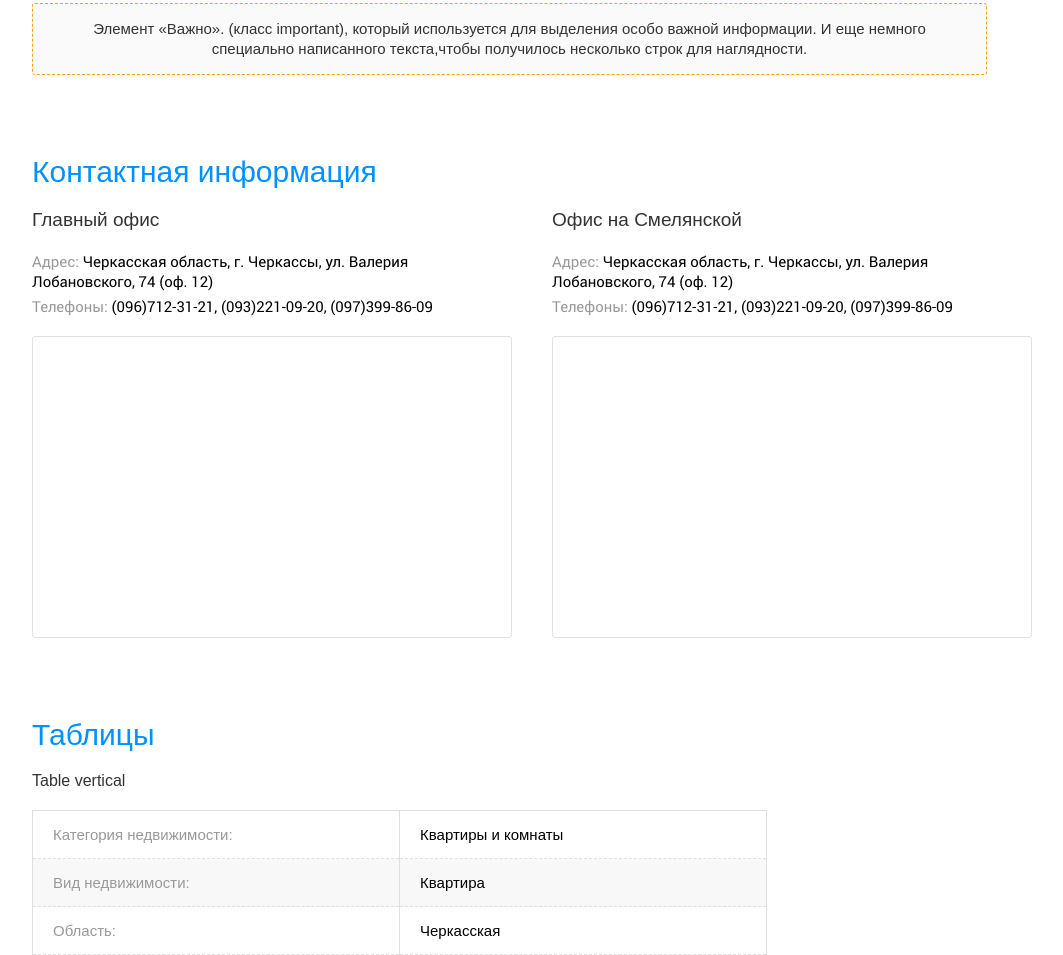
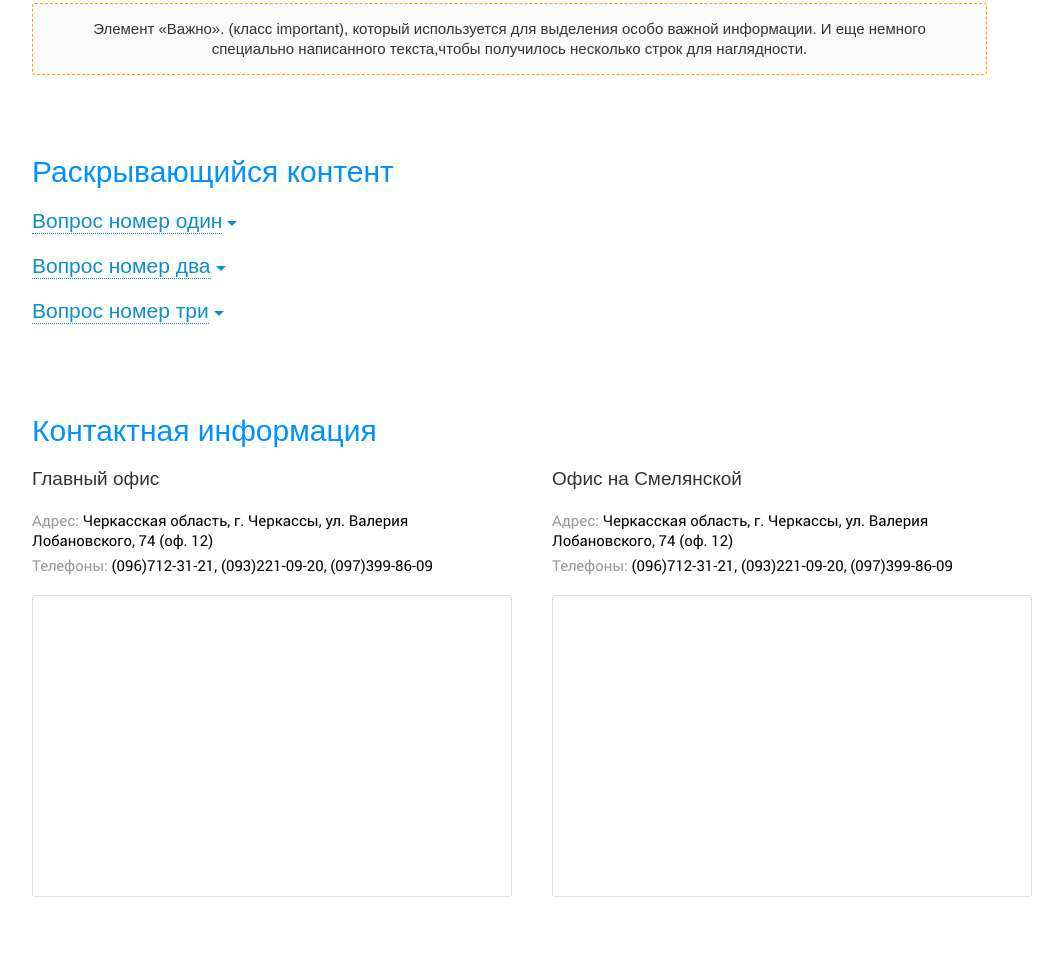
Before and after one commit to andkh/neru-angular, a plain HTML site: page index.html in a window 1280 px wide. Shown: the part 3100-4055 px from the top of the page, without its empty margins (8-1071 px from the left). Drawn offline with Linux system fonts and the light colour scheme; some packages are replaced by stand-ins of ours.

Commit message:
Finished Hide Content

```diff
--- a/index.html
+++ b/index.html
@@ -252,6 +252,23 @@
     <p class="important">Элемент «Важно». (класс important), который используется для выделения особо важной информации. И еще немного специально
         написанного текста,чтобы получилось несколько строк для наглядности.</p>
 </section>
+<section class="container-drop-content">
+    <h2>Раскрывающийся контент</h2>
+    <ul class="list-questions">
+        <li>
+            <a href="#" class="question" slider-toggle>Вопрос номер один</a>
+            <span class="answer">Ответ на вопрос номер один</span>
+        </li>
+        <li>
+            <a href="#" class="question" slider-toggle>Вопрос номер два</a>
+            <span class="answer">Ответ на вопрос номер два</span>
+        </li>
+        <li>
+            <a href="#" class="question" slider-toggle>Вопрос номер три</a>
+            <span class="answer">Ответ на вопрос номер три</span>
+        </li>
+    </ul>
+</section>
 <section class="container-contact">
     <h2>Контактная информация</h2>
     <ul class="list-contacts">
--- a/js/directives.js
+++ b/js/directives.js
@@ -217,3 +217,28 @@ app.run(function($rootScope) {
         {address: "600 pennsylvania ave, washington DC",  "class": "my2"}
     ];
 });
+
+// Show/Hide Content
+app
+    .directive('sliderToggle', function() {
+        return {
+            restrict: 'AE',
+            link: function(scope, element, attrs) {
+                var target = element.next()[0];
+                element.parent().addClass('close');
+
+                attrs.expanded = false;
+
+                element.bind('click', function() {
+                    if(!attrs.expanded) {
+                        element.parent().removeClass('close').addClass('open');
+                        target.style.height = '16px';
+                    } else {
+                        element.parent().removeClass('open').addClass('close');
+                        target.style.height = 0;
+                    }
+                    attrs.expanded = !attrs.expanded;
+                });
+            }
+        }
+    });
--- a/styles/scss/_global.scss
+++ b/styles/scss/_global.scss
@@ -573,6 +573,50 @@ input#errorInput {
     }
   }
 }
+/* Show/hide Content */
+.list-questions {
+  li {
+    margin-top: 10px;
+    &:first-child {
+      margin: 0;
+    }
+  }
+  .question {
+    position: relative;
+    display: inline-block;
+    margin-bottom: 10px;
+    border-bottom: 1px dotted #0d8ecf;
+    font: 21px 'PT Sans', sans-serif;
+    color: #0d8ecf;
+    cursor: pointer;
+    &:after {
+      content: "";
+      position: absolute;
+      top: 12px;
+      right: -15px;
+      border: 5px solid transparent;
+      border-top: 5px solid #0d8ecf;
+    }
+  }
+  .answer {
+    display: block;
+  }
+}
+.container-drop-content {
+  .open {
+    .question:after {
+      border-top: none;
+      border-bottom: 5px solid #0d8ecf;
+    }
+  }
+  .close {
+    span {
+      overflow: hidden;
+      height: 0;
+    }
+  }
+}
+
 /* Contact info */
 .container-contact {
   h3 {
```
Also changed, not shown: styles/css/styles.css.
